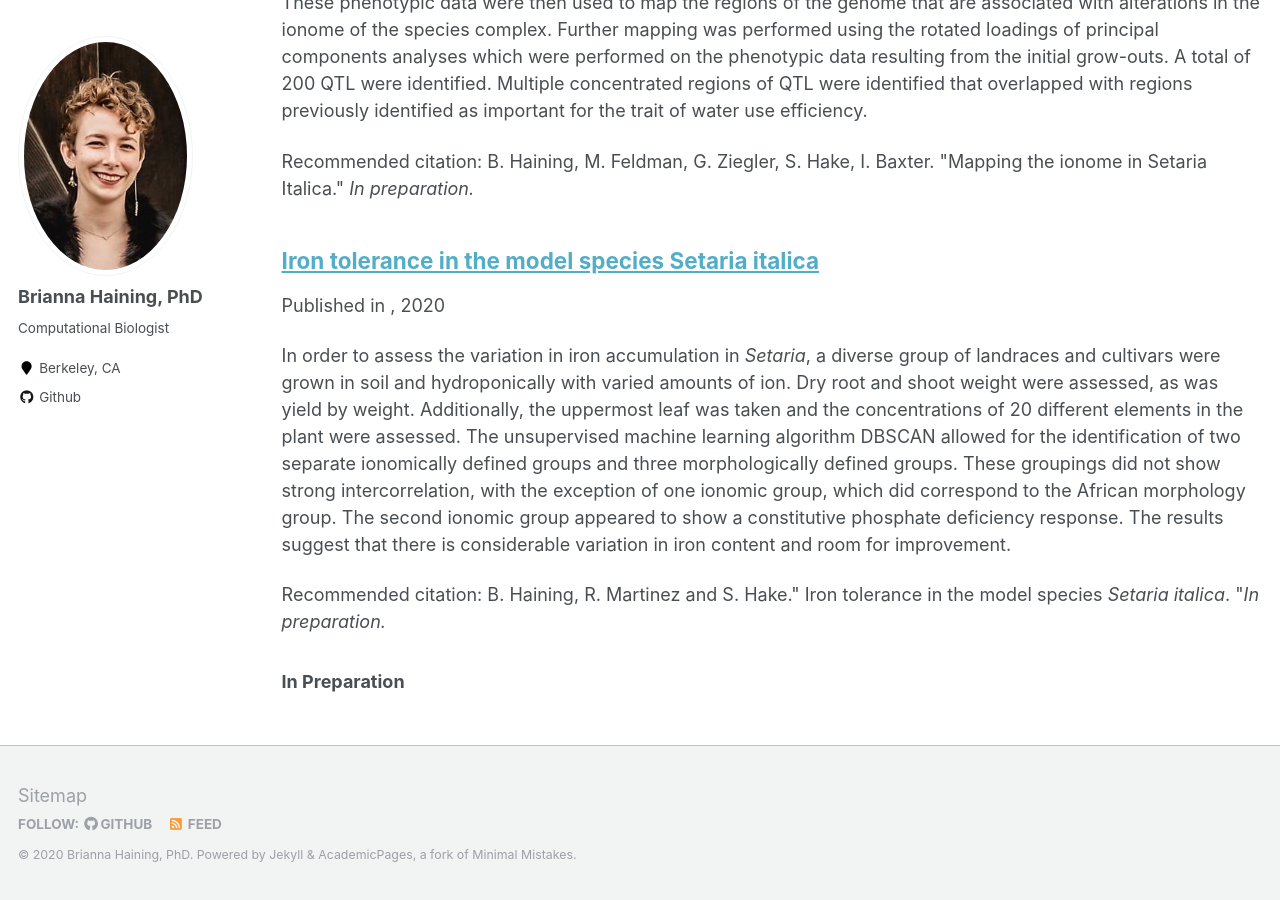
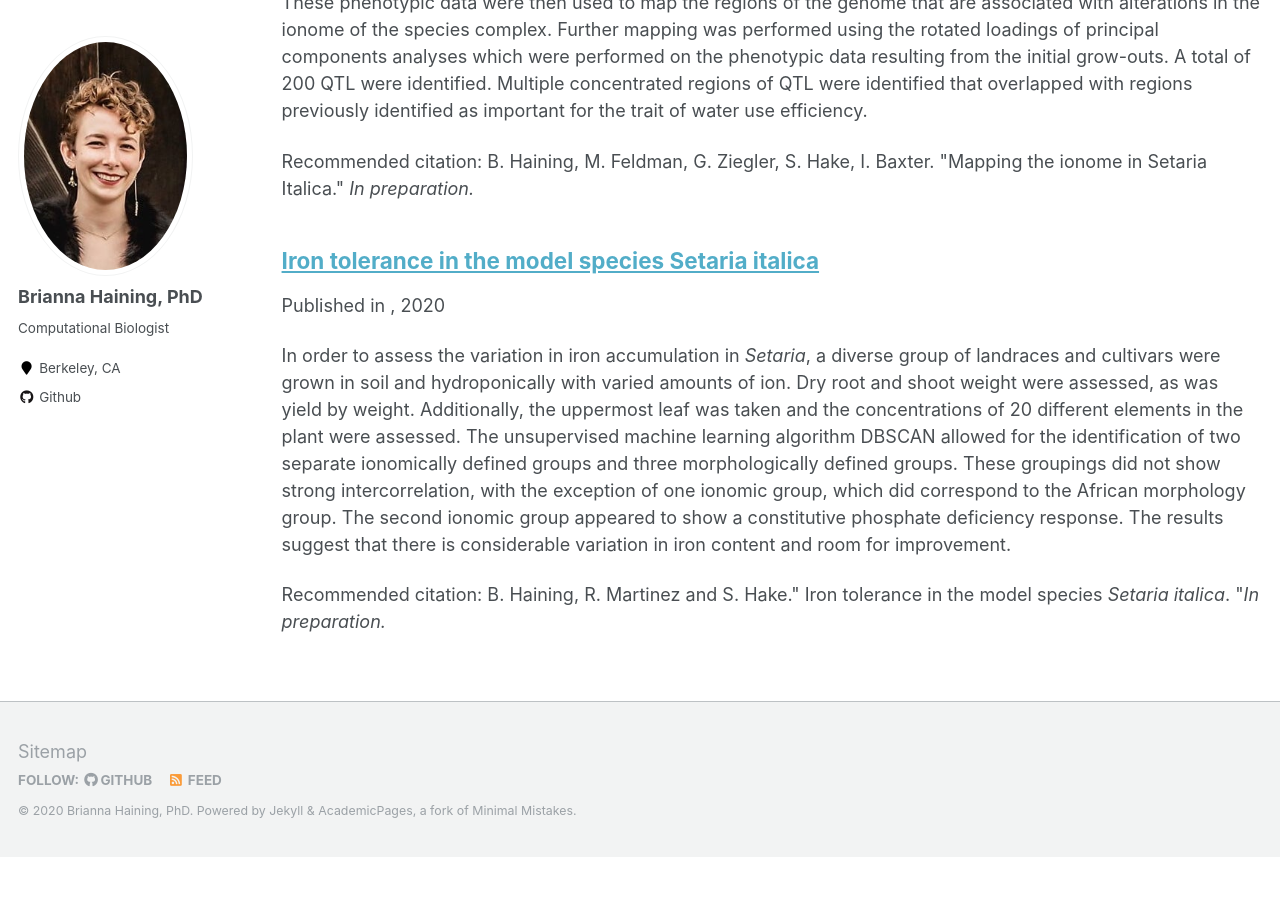
Before and after one commit to haining-b/haining-b.github.io, a Jekyll site: the page built from _pages/publications.md, in a window 1280 px wide and 900 px high, scrolled down 920 px. Built offline with Jekyll 4.4.1, drawn with Linux system fonts in a browser that asks for light colours; after the commit the page ends 1777 px from its top, so only the background shows below that.

Commit message:
Update publications.md

```diff
--- a/_pages/publications.md
+++ b/_pages/publications.md
@@ -14,14 +14,3 @@ author_profile: true
 {% for post in site.publications reversed %}
   {% include archive-single.html %}
 {% endfor %}
-
-{% assign yeartest = true %}
-{% for publi in site.publications %}
-  {% if publi.year %}{% else %}
-   {% assign yeartest = false %}
-  {% endif %}
-{% endfor %}
-
-{% if yeartest == false %}
-### In Preparation
-{% endif %}
```
